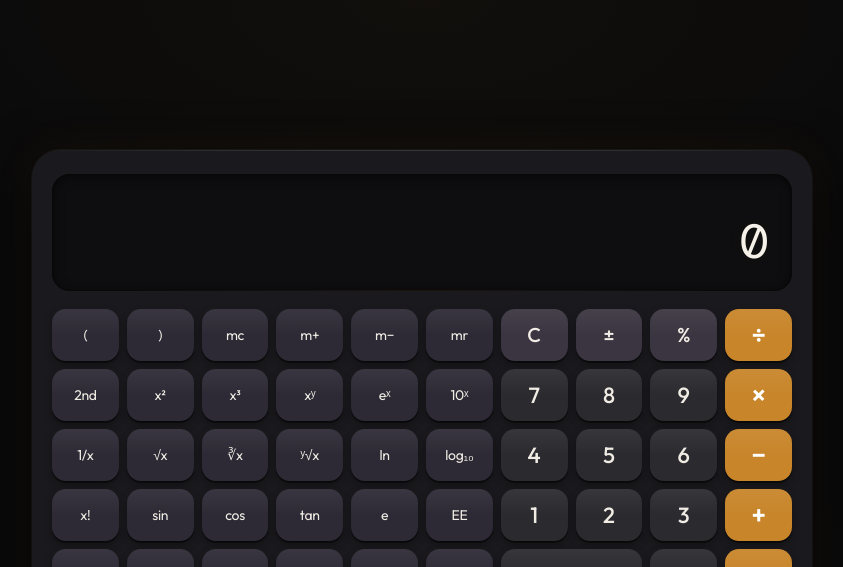
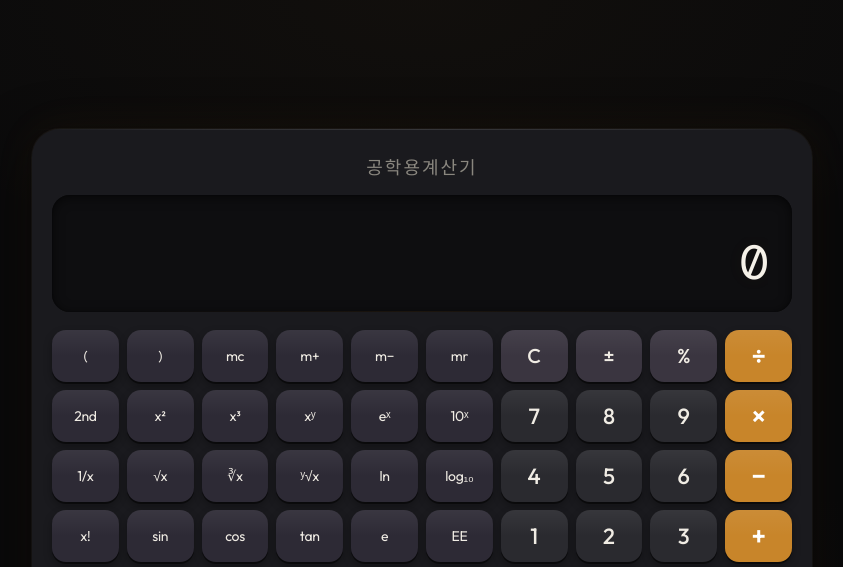
Before and after one commit to projecthub-codingstudio/Engineering-Calculator, a website: page index.html in a window 1280 px wide. Shown: the top 567 px of the page, without its empty margins (218-1061 px from the left). Drawn offline with nearby package versions, Linux system fonts and the light colour scheme; a web font is replaced by a local one.

Commit message:
공학용계산기 타이틀 추가 계산기 위에 공학용계산기 라는 타이틀을 추가함.

```diff
--- a/index.html
+++ b/index.html
@@ -321,6 +321,17 @@
     outline-offset: 2px;
   }
 
+  /* ── Title ─────────────────────────────────── */
+  .calc-title {
+    text-align: center;
+    margin-bottom: 16px;
+    font-family: var(--font-ui);
+    font-size: 18px;
+    font-weight: 500;
+    letter-spacing: 2px;
+    color: var(--text-secondary);
+  }
+
   /* ── Brand mark ───────────────────────────── */
   .brand {
     text-align: center;
@@ -337,6 +348,7 @@
 <body>
 
 <div class="calculator">
+  <div class="calc-title">공학용계산기</div>
   <div class="display">
     <div class="expression" id="expression"></div>
     <div class="value" id="display">0</div>
```
